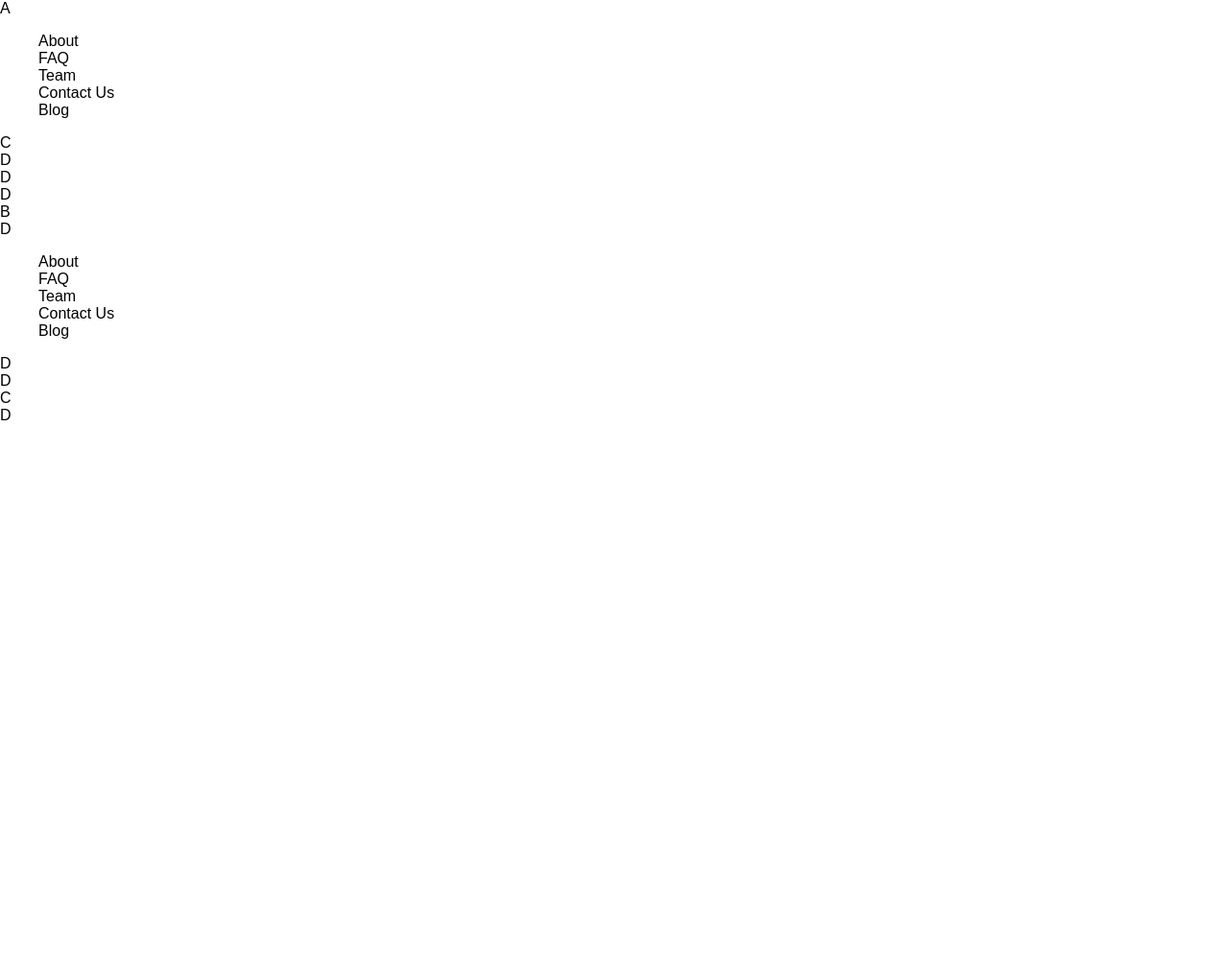
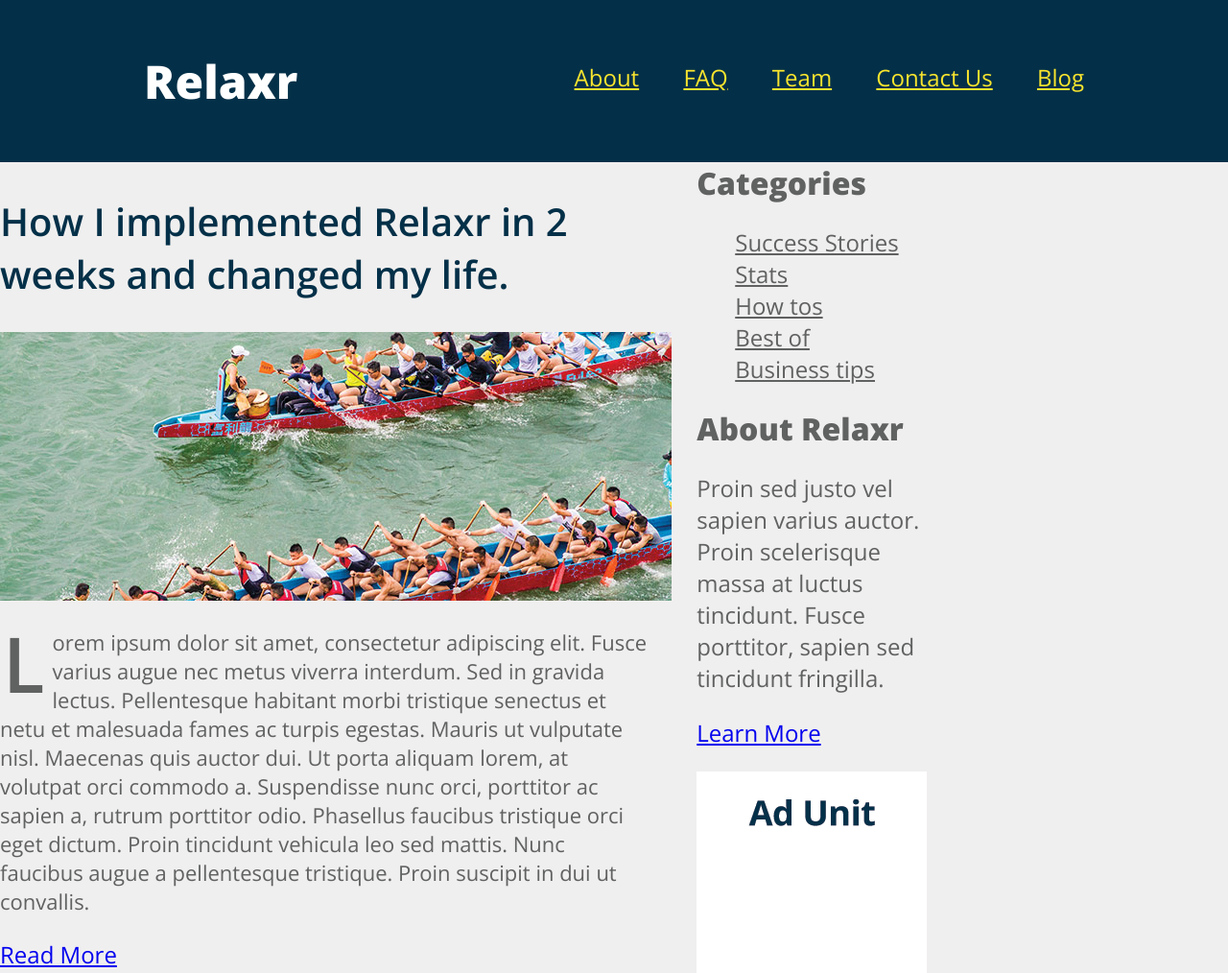
Before and after one commit to viespinoza/relaxrblog, a plain HTML site: page starter_code/index.html in a window 1280 px wide. Shown: the top 1014 px of the page at 96% size. Before the commit the page ends 800 px from the top, so only its background shows below. Drawn offline with nearby package versions, Linux system fonts and the light colour scheme; files that its build step writes are made by us from their sources.

Commit message:
Add files via upload

```diff
--- a/starter_code/css/style.css
+++ b/starter_code/css/style.css
@@ -14,3 +14,211 @@
      line-height: 0;
      height: 0;
 }
+
+body {
+	background: #f0efef;
+	font-family: "Open Sans";
+	color:#606161;
+	font-weight: 300;
+	font-size: 24px;
+}
+
+/*solution / center the container???? How? Mine isn't centered. Can't get my container to center... */
+.container {
+	max-width: 980px;
+	margin: 0 auto;
+}
+
+.RelaxrHeader {
+	margin: 0 auto;
+	background: #033048;
+	overflow: hidden;
+}
+
+/*OMG!!!!! I CANNOT get the background behind Relaxr logo to be #033048!!!!! I've tried everything :,( See additional note below under "header .Relaxr"  */
+
+header {
+	background: #033048;
+	padding: 20px;
+}
+
+header div h1 {
+	background: #033048;
+}
+
+header nav {
+	float: right;
+}
+header nav ul li {
+	display: inline-block;
+	margin: 0 0 0 40px;
+	font-size: 24px;
+}
+
+header .RelaxrLogo {
+	font-size: 48px;
+	font-weight: 800;
+	background: #033048;
+	display: inline-block;
+	color: white;
+} /*I don't understand why the background behind the Relaxr logo only turned 033048 when I used the CSS combination "header .RelaxrLogo" instead of only ".RelaxrLogo" */
+
+
+.RelaxrHeaderNav {
+	font-weight: 400;
+	font-size: 24px;
+	background: #033048;
+	list-style-type: none;
+	display: flex;
+	justify-content: space-around;
+	margin-top: 20px;
+}
+
+header nav ul li a {
+	color: #f9e42e;
+/*Yikes couldn't get this yellow until I looked the solution*/
+}
+
+.RelaxrMain {
+	width: 700px;
+	grid-column-gap: 20px;
+	display: inline-block;
+    margin-right: 20px;
+    vertical-align: top;
+    /*The last three properties: crucial to bring to position the sections*/
+}
+
+/* Found this for "gutter" on MDN but don't really get it. Does it only work with "display:grid"?   grid-column-gap: 20px;*/
+
+.RelaxrContent {
+	flex-basis: 700px;
+	min-width: 320px;
+	margin-right: 20px;
+	vertical-align: top;
+	font-size: 22px;
+	font-weight: 300;
+	color: #606161;
+}
+
+
+h2 {
+	font-size: 40px;
+	font-weight: 600;
+	color: #033048;
+}
+
+.RelaxrContent p:first-of-type:first-letter{
+	float: left;
+	font-size: 80px;
+	line-height: 65px;
+	padding-top: 4px;
+	padding-right: 8px;
+	padding-left: 3px;
+	font-weight: 600;
+}
+
+
+.readmore {
+	font-size: 24px;
+	font-weight: 400;
+	color: #033048;
+}
+
+
+.RelaxrAside {
+	width: 240px;
+	display: inline-block;
+  	vertical-align: top;
+/*These last properties aren't working on my code*/
+}
+
+
+.AsideMenu {
+	font-size: 32px;
+	font-weight: 800;
+}
+
+.RelaxrCategoriesNav {
+	font-size: 24px;
+	font-weight: 300;
+}
+.RelaxrCategoriesNav a {
+	color:#606161;
+}
+
+
+.RelaxrCategoriesNav a:visited {
+  color: green;
+}
+
+
+footer {
+	width: 100%;
+	background: #121212;
+	text-align: center;
+}
+
+footer .RelaxrFooter {
+	width: 100%;
+	background: #121212;
+	display: inline-block;
+}
+
+section {
+	display: block;
+	margin: 0;
+	padding: 0;
+	border: 0;
+}
+
+.button {
+  border-radius: 5px;
+  background: #f9e42e;
+  color: #033048;
+  height: 50px;
+  display: block;
+  margin: 0;
+  padding: 20px 0; /*Saw this is the solution but not sure why this centers the bitton.....?!???*/
+  border: 0;
+}
+
+.signup {
+	font-weight: 600;
+	font-size: 12px;
+	border-radius: 5px;
+	background: #033048;
+	text-align: center;
+	display: block;
+	width: 20%;
+	margin: 0 auto;
+	color: white;
+ }
+
+
+.RelaxrLogo {
+	color:#f9e42e;
+	background: #121212;
+}
+
+footer ul li {
+  display: inline-block;
+  list-style: none;
+  margin: 0 26px 75px;
+  text-align: center;
+}
+
+.icons {
+	list-style: none;
+	margin: 0;
+	padding: 0;
+    clear: both;
+    text-align: center;
+    margin: 0;
+}
+
+.copyright {
+	font-weight: 600;
+	font-size: 18px;
+	text-align: center;
+	color: white;
+}
--- a/starter_code/index.html
+++ b/starter_code/index.html
@@ -1,6 +1,5 @@
-<!DOCtype html>
 <!DOCTYPE html>
-<html>
+<html lang="en">
     <head>
 	   <title>Relaxr Blog</title>
 	   <meta charset="utf-8">
@@ -8,63 +7,82 @@
 	   <meta description="The Relaxr blog">
 	   <link rel="stylesheet" type="text/css" href="normalize.css">
 	   <!--what does the text/css type mean? Is that mandatory? -->
-	<link rel="stylesheet" type="text/css" href="style.css">
+	   <link rel="stylesheet" type="text/css" href="css/style.css">
 	   <link href="https://fonts.googleapis.com/css?family=Open+Sans:300,300i,400,600,800" rel="stylesheet">
           <!-- Find Open Sans on Google Fonts, select the font. In "Family Selected" go to Customize to add the required font weights (Light, Light Italic, etc. THEN copy the link to embed here) -->
-
     </head>
 <body>
 
-<header class="RelaxrHeader visibleBox">
-	<div class="RelaxrHeaderLogo">A</div>
+<header class="RelaxrHeader">
+	<div class="container"> <!--solution-->
+    <h1 class="RelaxrLogo">Relaxr</h1>
     <nav class="RelaxrHeaderNav">
         <ul>
-            <li class="visibleBox">About</li>
-            <li class="visibleBox">FAQ</li>
-            <li class="visibleBox">Team</li>
-            <li class="visibleBox">Contact Us</li>
-            <li class="visibleBox">Blog</li>
+            <li> <a href="#">About</a></li>
+            <li> <a href="#">FAQ</a></li>
+            <li><a href="#">Team</a></li>
+            <li><a href="#">Contact Us</a></li>
+            <li><a href="#">Blog</a></li>
         </ul>
     </nav>
+    </div>
 </header>
 
 <main class="RelaxrMain">
-    <section class="RelaxrMainContent visibleBox">
-            C
+    <div class="container">
+        <article class="RelaxrContent">
+            <h2>How I implemented Relaxr in 2 weeks and changed my life.</h2>
+                <img src="images/blog_photo1.jpg" alt="rowing">
+                <p>Lorem ipsum dolor sit amet, consectetur adipiscing elit. Fusce varius augue nec metus viverra interdum. Sed in gravida lectus. Pellentesque habitant morbi tristique senectus et netu et malesuada fames ac turpis egestas. Mauris ut vulputate nisl. Maecenas quis auctor dui. Ut porta aliquam lorem, at volutpat orci commodo a. Suspendisse nunc orci, porttitor ac sapien a, rutrum porttitor odio. Phasellus faucibus tristique orci eget dictum. Proin tincidunt vehicula leo sed mattis. Nunc faucibus augue a pellentesque tristique. Proin suscipit in dui ut convallis.</p>
+                <p class="readmore"><a href="#">Read More</a></p>
+        </article>
     </section>
-    <section class="RelaxrAdditionalFeatures">
-        <div class="RelaxrMarketingFeature visibleBox">D</div>
-        <div class="RelaxrMarketingFeature visibleBox">D</div>
-        <div class="RelaxrMarketingFeature visibleBox">D</div>
-    </section>
+    <section class="RelaxrContent">
+        <article>
+            <h2>I traveled across the globe thanks to Relaxr’s Excel auomation</h2>
+                <img src="images/blog_photo2.jpg" alt="boats">
+                <p>Lorem ipsum dolor sit amet, consectetur adipiscing elit. Fusce varius augue nec metus viverra interdum. Sed in gravida lectus. Pellentesque habitant morbi tristique senectus et netu et malesuada fames ac turpis egestas. Mauris ut vulputate nisl. Maecenas quis auctor dui. Ut porta aliquam lorem, at volutpat orci commodo a. Suspendisse nunc orci, porttitor ac sapien a, rutrum porttitor odio. Phasellus faucibus tristique orci eget dictum. Proin tincidunt vehicula leo sed mattis. Nunc faucibus augue a pellentesque tristique. Proin suscipit in dui ut convallis.</p>
+                <p class="readmore"><a href="#">Read More</a></p>
+        </article>
+    </div>
 </main>
 
 <aside class="RelaxrAside">
-    <section class="RelaxrMainContent visibleBox">B</section>
-    	<div class="RelaxrMarketingFeature visibleBox">D</div>
-    		<nav class="RelaxrHeaderNav">
+    <!-- not sure I need to add this extra section tag in here before the div and the nav...?
+    <section class="RelaxrCategoriesNav">Categories</section> -->
+    	<div class="AsideMenu">Categories</div>
+    		<nav class="RelaxrCategoriesNav">
         	<ul>
-            <li class="visibleBox">About</li>
-            <li class="visibleBox">FAQ</li>
-            <li class="visibleBox">Team</li>
-            <li class="visibleBox">Contact Us</li>
-            <li class="visibleBox">Blog</li>
+            <li><a href="#">Success Stories</a></li>
+            <li><a href="#">Stats</a></li>
+            <li><a href="#">How tos</a></li>
+            <li><a href="#">Best of</a></li>
+            <li><a href="#">Business tips</a></li>
         	</ul>
     		</nav>
-        <div class="RelaxrMarketingFeature visibleBox">D</div>
-        <div class="RelaxrMarketingFeature visibleBox">D</div>
-    <aside class="RelaxrMainAside visibleBox">C</aside>
+        <div class="AsideMenu RelaxrContent">About Relaxr</div>
+            <p>Proin sed justo vel sapien varius auctor. Proin scelerisque massa at luctus tincidunt. Fusce porttitor, sapien sed tincidunt fringilla.</p>
+            <p class="readmore"><a href="#">Learn More</a></p>
+
+        <div class="RelaxrMarketingFeature">
+        <img src="images/ad-unit.png" alt="Ad image">
+        </div>
 </aside>
 
-<footer class="RelaxrFooter visibleBox">
-D
+<section class="button">
+    <a class="signup" href="#">Sign up</a>
+</section>
+
+<footer class="RelaxrFooter">
+    <div>
+        <h1 class="RelaxrLogo">Relaxr</h1>
+            <ul class="icons">
+                <li><a href="#"><img src="images/twitter.png" alt="Twitter"></a></li>
+                <li><a href="#"><img src="images/facebook.png" alt="Facebook"></li>
+                </ul>
+    <p class="copyright">Copyright 2018. Relaxr.</p>
+    </div>
 </footer>
-
-
-
-
-
-
 
 </body>
 </html>
```
Lines whose indentation alone changed are shown as unchanged.
